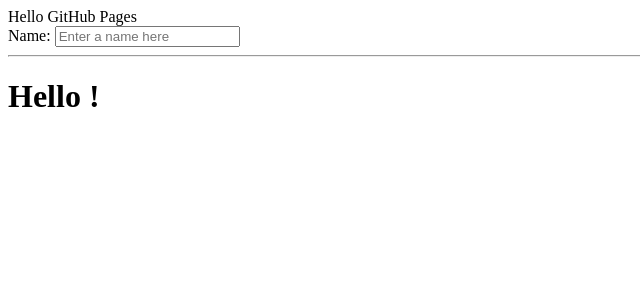
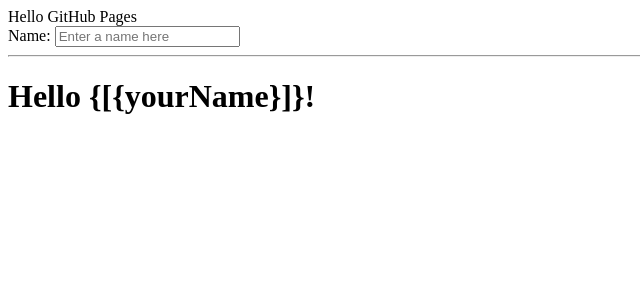
Before and after one commit to meemeer-dev/meemeer-dev.github.com, a Jekyll site: the page built from index.html, in a window 1280 px wide. Shown: the top 300 px of the page, without its empty margins (0-640 px from the left). Built offline with Jekyll 4.4.1, drawn with Linux system fonts in a browser that asks for light colours; nearby versions of some CDN libraries.

Commit message:
reading angularjs

```diff
--- a/index.html
+++ b/index.html
@@ -9,7 +9,7 @@ Hello GitHub Pages
 <label>Name:</label>
 <input type="text" ng-model="yourName" placeholder="Enter a name here">
 <hr>
-<h1>Hello {{yourName}}!</h1>
+<h1>Hello {[{yourName}]}!</h1>
 </div>
 
 <script type="text/javascript">
```
